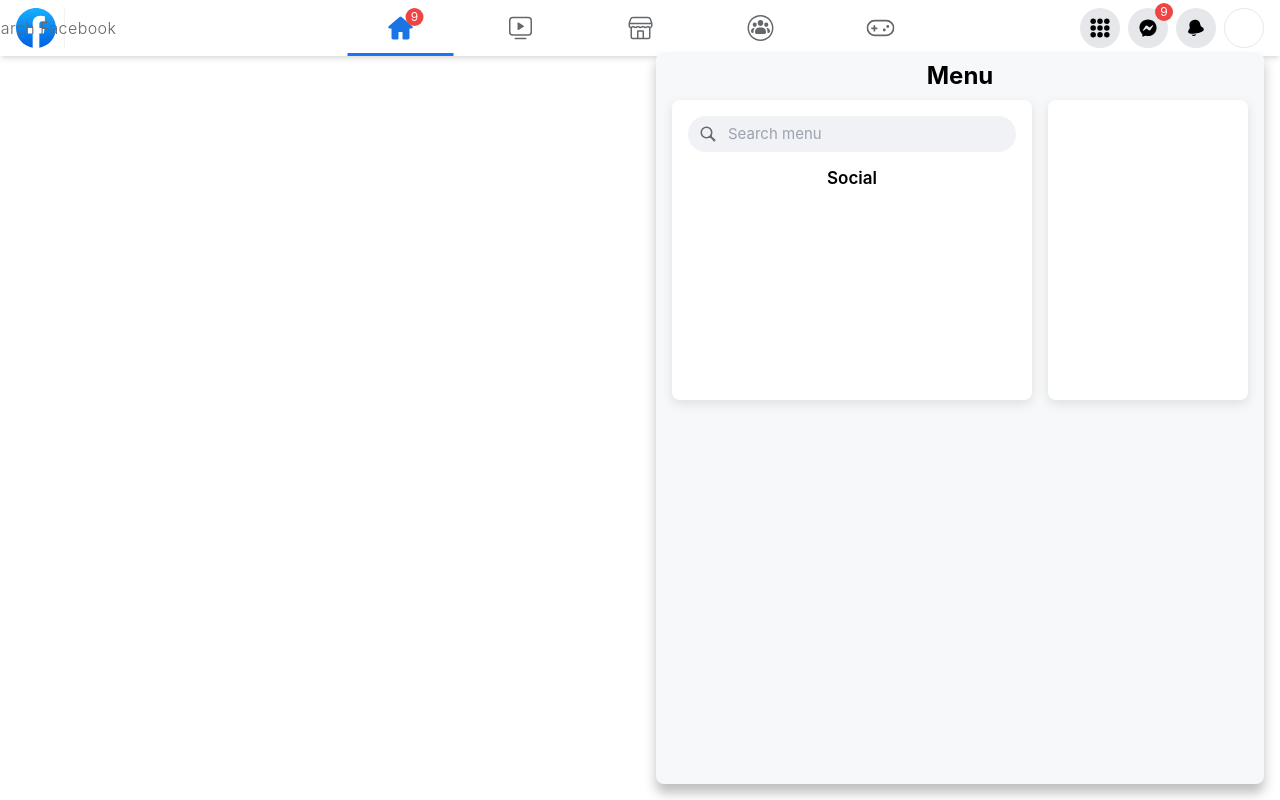
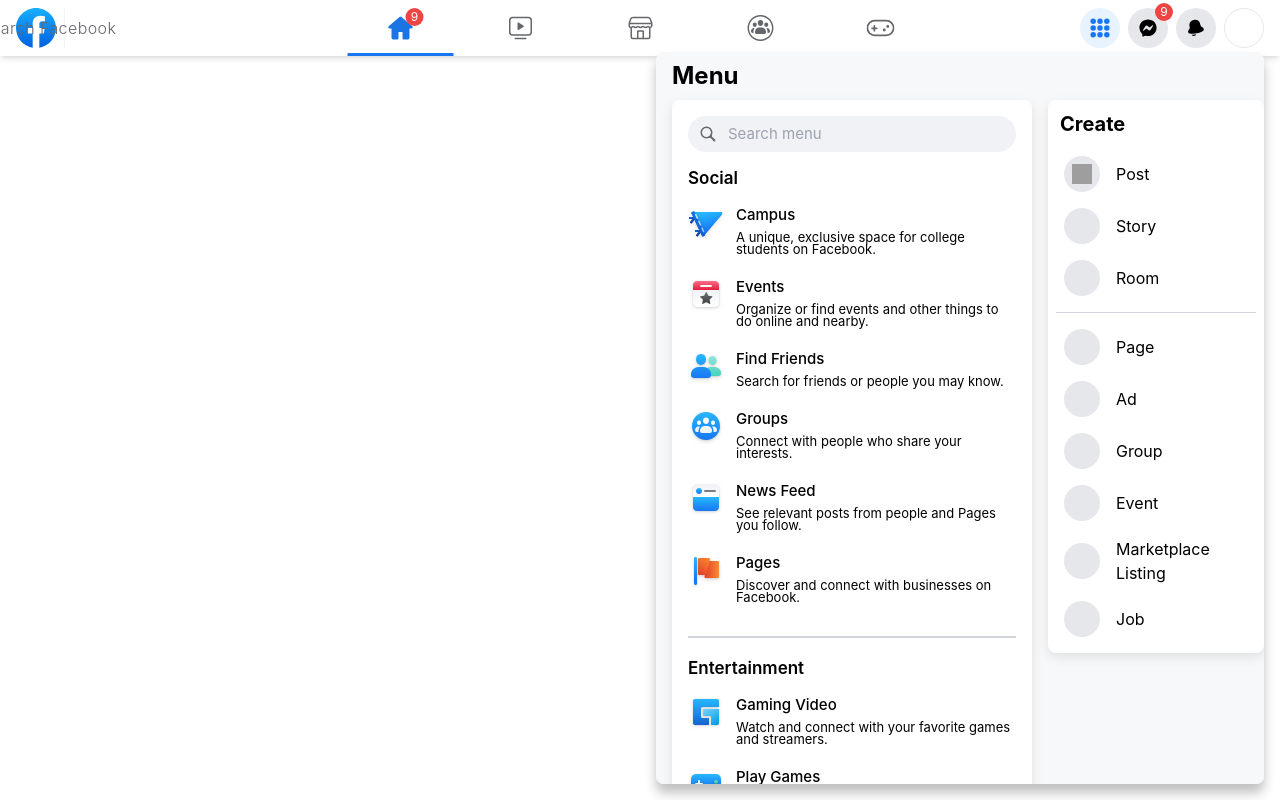
Before and after one commit to trungnguyenhuynhminh46/facebook-clone, a React (Vite) app in the folder frontend/: page / in a window 1280 px wide. Both pictures are taken after a click on the button 1100 px from the left and 28 px from the top of the page. Built offline with nearby package versions, Linux system fonts and the light colour scheme; grey boxes are pictures that could not be loaded; a web font is replaced by a local one.

Commit message:
All menu

```diff
--- a/frontend/src/components/home/Header/Header.tsx
+++ b/frontend/src/components/home/Header/Header.tsx
@@ -228,9 +228,18 @@
       </div>
       {/* right */}
       <div className={headerStyles["header-right"]}>
+        <div ref={allMenuRef}>
           <ToolTip title="Menu">
             <button
               className="relative w-[40px] h-[40px] rounded-full bg-gray-200 hover:bg-gray-300 flex justify-center items-center"
+              style={
+                currentMenu === "menu"
+                  ? {
+                      background: "#E7F3FF",
+                      color: "#1876F2",
+                    }
+                  : {}
+              }
               onClick={() => {
                 if (currentMenu === "menu") {
                   setCurrentMenu("");
@@ -238,11 +247,13 @@
                   setCurrentMenu("menu");
                 }
               }}
-            ref={allMenuRef}
             >
               <>
                 <Menu />
                 {false && <div className={headerStyles["number"]}>9</div>}
+              </>
+            </button>
+          </ToolTip>
           {currentMenu === "menu" && (
             <AllMenu
               setHideMenu={() => {
@@ -250,14 +261,24 @@
               }}
             />
           )}
-            </>
-          </button>
-        </ToolTip>
+        </div>
         <ToolTip title="Messenger">
           <button
             className="relative w-[40px] h-[40px] rounded-full bg-gray-200 hover:bg-gray-300 flex justify-center items-center"
+            style={
+              currentMenu === "messenger"
+                ? {
+                    background: "#E7F3FF",
+                    color: "#1876F2",
+                  }
+                : {}
+            }
             onClick={() => {
+              if (currentMenu === "messenger") {
+                setCurrentMenu("");
+              } else {
                 setCurrentMenu("messenger");
+              }
             }}
             ref={messengerRef}
           >
@@ -277,8 +298,20 @@
         <ToolTip title="Notifications">
           <button
             className="relative w-[40px] h-[40px] rounded-full bg-gray-200 hover:bg-gray-300 flex justify-center items-center"
+            style={
+              currentMenu === "notifications"
+                ? {
+                    background: "#E7F3FF",
+                    color: "#1876F2",
+                  }
+                : {}
+            }
             onClick={() => {
+              if (currentMenu === "notifications") {
+                setCurrentMenu("");
+              } else {
                 setCurrentMenu("notifications");
+              }
             }}
             ref={notificationsRef}
           >
@@ -289,7 +322,11 @@
           <button
             className={`relative w-[40px] h-[40px] rounded-full bg-white border border-solid border-gray-200 hover:bg-gray-100 flex justify-center items-center overflow-hidden ${headerStyles["avatar"]}`}
             onClick={() => {
+              if (currentMenu === "account") {
+                setCurrentMenu("");
+              } else {
                 setCurrentMenu("account");
+              }
             }}
             ref={accountRef}
           >
--- a/frontend/src/components/home/Header/Menu/AllMenu.tsx
+++ b/frontend/src/components/home/Header/Menu/AllMenu.tsx
@@ -1,17 +1,23 @@
-import React, { useRef } from "react";
-import useOnClickOutside from "../../../../hooks/useOnClickOutside";
+import menuStyles from "./style.module.css";
+import {
+  menu as allMenuData,
+  create as createData,
+} from "../../../../data/allMenu";
+import React from "react";
 import { Search } from "../../../../svg";
+import AllMenuItem from "./AllMenuItem";
+import { Link } from "react-router-dom";
 type Props = {
   setHideMenu: () => void;
 };
 
 const AllMenu: React.FC<Props> = ({ setHideMenu }) => {
   return (
-    <div className="fixed top-[52px] bottom-4 overflow-hidden right-4 w-[608px] bg-[var(--bg-menu)] shadow-lg rounded-lg shadow1">
+    <div className={`${menuStyles["all_menu-wrapper"]} shadow1`}>
       <p className="p-4 text-2xl leading-4 font-bold">Menu</p>
-      <div className="flex px-4 gap-4">
+      <div className="flex pl-4 pb-4 gap-4 items-start">
         {/* Left */}
-        <div className="rounded-lg bg-white shadow-lg h-[300px] w-[360px] shadow2 p-4">
+        <div className="rounded-lg bg-white shadow-lg w-[360px] shadow2 p-4">
           <div className="rounded-full w-full overflow-hidden bg-[var(--bg-secondary)] flex justify-start items-center mb-4">
             <div className="px-3">
               <Search />
@@ -22,10 +28,52 @@
               placeholder="Search menu"
             />
           </div>
-          <p className="text-[17px] leading-5 font-semibold pb-2">Social</p>
+          <AllMenuItem title="Social" data={allMenuData.slice(0, 6)} />
+          <AllMenuItem title="Entertainment" data={allMenuData.slice(6, 9)} />
+          <AllMenuItem title="Shopping" data={allMenuData.slice(9, 11)} />
+          <AllMenuItem title="Personal" data={allMenuData.slice(11, 15)} />
+          <AllMenuItem title="Professional" data={allMenuData.slice(15, 17)} />
+          <AllMenuItem title="Community" data={allMenuData.slice(17, 21)} />
+          <AllMenuItem
+            title="More from Meta"
+            data={allMenuData.slice(21, 23)}
+          />
         </div>
         {/* Right */}
-        <div className="rounded-lg bg-white shadow-lg h-[300px] flex-1 shadow2 p-4"></div>
+        <div className="rounded-lg bg-white shadow-lg flex-1 shadow2 p-2">
+          <h2 className=" pt-1 px-1 pb-3 text-xl leading-6 font-bold">
+            Create
+          </h2>
+          <div className="flex flex-col justify-start items-stretch">
+            {createData.slice(0, 3).map((item) => {
+              return (
+                <Link
+                  to="/"
+                  className="flex gap-4 w-full items-center p-2 rounded-lg hover:bg-gray-100"
+                >
+                  <div className="w-9 h-9 rounded-full flex justify-center items-center bg-gray-200 flex-shrink-0">
+                    <i className={item.icon} />
+                  </div>
+                  <span className="flex-1">{item.name}</span>
+                </Link>
+              );
+            })}
+            <div className="w-full h-[1px] my-2 bg-gray-300"></div>
+            {createData.slice(3, 9).map((item) => {
+              return (
+                <Link
+                  to="/"
+                  className="flex gap-4 w-full items-center p-2 rounded-lg hover:bg-gray-100"
+                >
+                  <div className="w-9 h-9 rounded-full flex justify-center items-center bg-gray-200 flex-shrink-0">
+                    <i className={item.icon} />
+                  </div>
+                  <span className="flex-1">{item.name}</span>
+                </Link>
+              );
+            })}
+          </div>
+        </div>
       </div>
     </div>
   );
--- /dev/null
+++ b/frontend/src/components/home/Header/Menu/AllMenuItem.tsx
@@ -0,0 +1,40 @@
+import React from "react";
+import menuStyles from "./style.module.css";
+import { Link } from "react-router-dom";
+
+type Props = {
+  title: string;
+  data: any[];
+};
+
+const AllMenuItem: React.FC<Props> = ({ title, data }) => {
+  return (
+    <div className={menuStyles["all_menu_item-group"]}>
+      <p className={menuStyles["all_menu_item-header"]}>{title}</p>
+      <div className="flex flex-col justify-start items-stretch">
+        {data.map((item) => {
+          return (
+            <Link
+              to="/"
+              className="flex cursor-pointer rounded-lg hover:bg-gray-100"
+            >
+              <div className="mr-3 my-2 flex-shrink-0">
+                <img src={`/left/${item.icon}.png`} alt="" />
+              </div>
+              <div className="flex flex-col flex-1 py-[8px]">
+                <h4 className="my-[5px] text-[15px] font-medium leading-3">
+                  {item.name}
+                </h4>
+                <p className="my-[5px] text-[13px] leading-3">
+                  {item.description}
+                </p>
+              </div>
+            </Link>
+          );
+        })}
+      </div>
+    </div>
+  );
+};
+
+export default AllMenuItem;
--- /dev/null
+++ b/frontend/src/components/home/Header/Menu/style.module.css
@@ -0,0 +1,38 @@
+.all_menu-wrapper {
+  @apply fixed top-[52px] bottom-4 overflow-y-scroll right-4 w-[608px] bg-[var(--bg-menu)] shadow-lg rounded-lg;
+}
+/* width */
+.all_menu-wrapper::-webkit-scrollbar {
+  width: 10px;
+}
+
+/* Track */
+.all_menu-wrapper::-webkit-scrollbar-track {
+  background: transparent;
+}
+
+/* Handle */
+.all_menu-wrapper::-webkit-scrollbar-thumb {
+  display: none;
+  background: #c6c6c6;
+  border-radius: 99999px;
+  transition: all 300ms linear;
+}
+.all_menu-wrapper:hover::-webkit-scrollbar-thumb {
+  display: block;
+}
+
+/* Handle on hover */
+.all_menu-wrapper::-webkit-scrollbar-thumb:hover {
+  background: #555;
+}
+
+.all_menu_item-group {
+  @apply pb-5 mb-5 border-b-2 border-solid border-gray-300;
+}
+.all_menu_item-group:last-child {
+  @apply border-transparent mb-0 pb-0;
+}
+.all_menu_item-header {
+  @apply text-[17px] leading-5 font-semibold pb-2;
+}
--- /dev/null
+++ b/frontend/src/data/allMenu.ts
@@ -0,0 +1,161 @@
+export const menu = [
+  {
+    name: "Campus",
+    icon: "campus",
+    description: "A unique, exclusive space for college students on Facebook.",
+  },
+  {
+    name: "Events",
+    icon: "events",
+    description:
+      "Organize or find events and other things to do online and nearby.",
+  },
+  {
+    name: "Find Friends",
+    icon: "friends",
+    description: "Search for friends or people you may know.",
+  },
+  {
+    name: "Groups",
+    icon: "groups",
+    description: "Connect with people who share your interests.",
+  },
+  {
+    name: "News Feed",
+    icon: "feed",
+    description: "See relevant posts from people and Pages you follow.",
+  },
+  {
+    name: "Pages",
+    icon: "pages",
+    description: "Discover and connect with businesses on Facebook.",
+  },
+  {
+    name: "Gaming Video",
+    icon: "gaming",
+    description: "Watch and connect with your favorite games and streamers.",
+  },
+  {
+    name: "Play Games",
+    icon: "play",
+    description: "Play your favorite games.",
+  },
+  {
+    name: "Watch",
+    icon: "watch",
+    description:
+      "A video destination personalized to your interests and connections.",
+  },
+  {
+    name: "Facebook Pay",
+    icon: "pay",
+    description: "A seamless, secure way to pay on the apps you already use.",
+  },
+  {
+    name: "Marketplace",
+    icon: "marketplace",
+    description: "Buy and sell in your community.",
+  },
+  {
+    name: "Recent Ad Activity",
+    icon: "recent",
+    description: "See all the ads you interacted with on Facebook.",
+  },
+  {
+    name: "Memories",
+    icon: "memories",
+    description: "Browse your old photos, videos and posts on Facebook.",
+  },
+  {
+    name: "Saved",
+    icon: "saved",
+    description: "Find posts, photos and videos that you saved for later.",
+  },
+  {
+    name: "Weather",
+    icon: "weather",
+    description:
+      "Check your local forecast and sign up for daily weather notifications.",
+  },
+  {
+    name: "Ads",
+    icon: "ads",
+    description: "Create, manage and track the performance of your ads.",
+  },
+  {
+    name: "Jobs",
+    icon: "jobs",
+    description: "Find a job that's right for you.",
+  },
+  {
+    name: "Climate science center",
+    icon: "climate",
+    description: "Learn about climate change and its effects.",
+  },
+  {
+    name: "COVID-19 Information Center",
+    icon: "covid",
+    description:
+      "See the latest prevention tips, community resources and updates from health organizations.",
+  },
+  {
+    name: "Community Help",
+    icon: "community",
+    description:
+      "Get involved in your community by creating a drive, requesting or offering help or volunteering.",
+  },
+  {
+    name: "Fundraisers",
+    icon: "fundraisers",
+    description: "Donate and raise money for nonprofits and personal causes.",
+  },
+  {
+    name: "Messenger",
+    icon: "messenger",
+    description: "Chat instantly with your friends and connections.",
+  },
+  {
+    name: "Messenger Kids",
+    icon: "messkids",
+    description: "Let kids message with close friends and family.",
+  },
+];
+export const create = [
+  {
+    name: "Post",
+    icon: "m_post_icon",
+  },
+  {
+    name: "Story",
+    icon: "m_story_icon",
+  },
+  {
+    name: "Room",
+    icon: "m_room_icon",
+  },
+  {
+    name: "Page",
+    icon: "m_page_icon",
+  },
+
+  {
+    name: "Ad",
+    icon: "m_ad_icon",
+  },
+  {
+    name: "Group",
+    icon: "m_group_icon",
+  },
+  {
+    name: "Event",
+    icon: "m_event_icon",
+  },
+  {
+    name: "Marketplace Listing",
+    icon: "m_post_mar",
+  },
+  {
+    name: "Job",
+    icon: "m_post_job",
+  },
+];
--- a/frontend/src/svg/menu.tsx
+++ b/frontend/src/svg/menu.tsx
@@ -1,6 +1,6 @@
 function Menu() {
   return (
-        <svg width="20" height="20" viewBox="0 0 44 44">
+    <svg width="20" height="20" viewBox="0 0 44 44" fill="currentColor">
       <circle cx="7" cy="7" r="6"></circle>
       <circle cx="22" cy="7" r="6"></circle>
       <circle cx="37" cy="7" r="6"></circle>
```
Also changed, not shown: frontend/src/svg/messenger.tsx (+6 -6 lines), frontend/src/svg/notifications.tsx (+5 -5 lines). Lines whose indentation alone changed are shown as unchanged.
